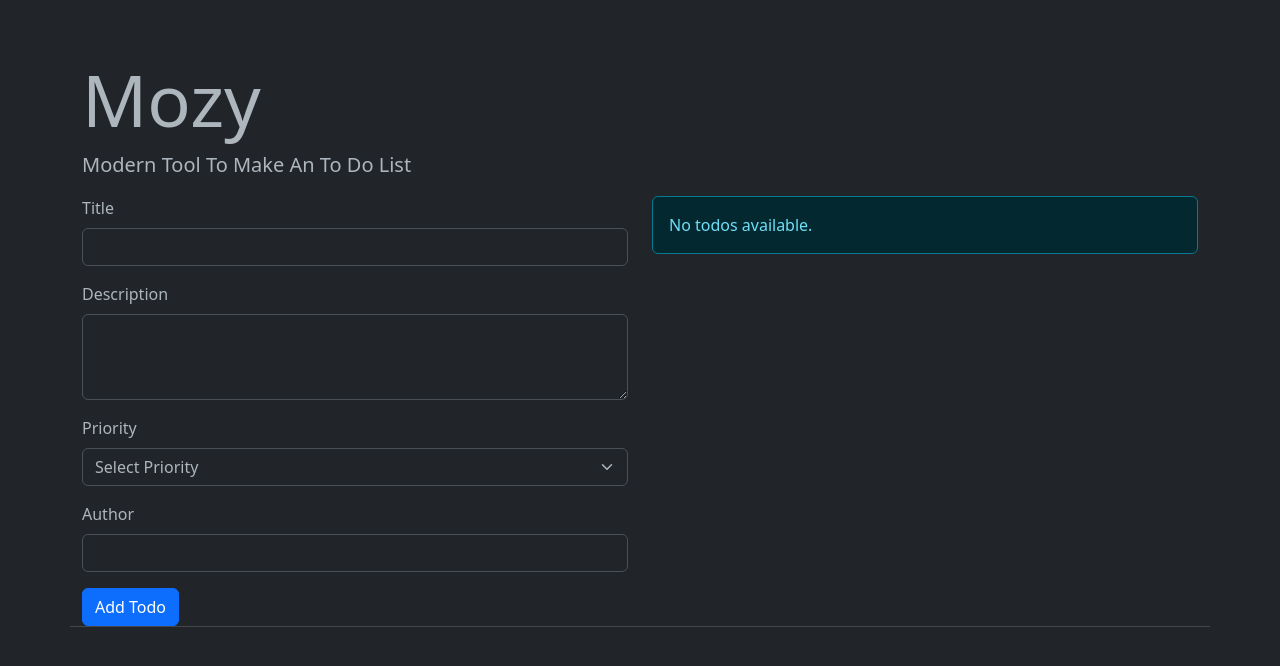
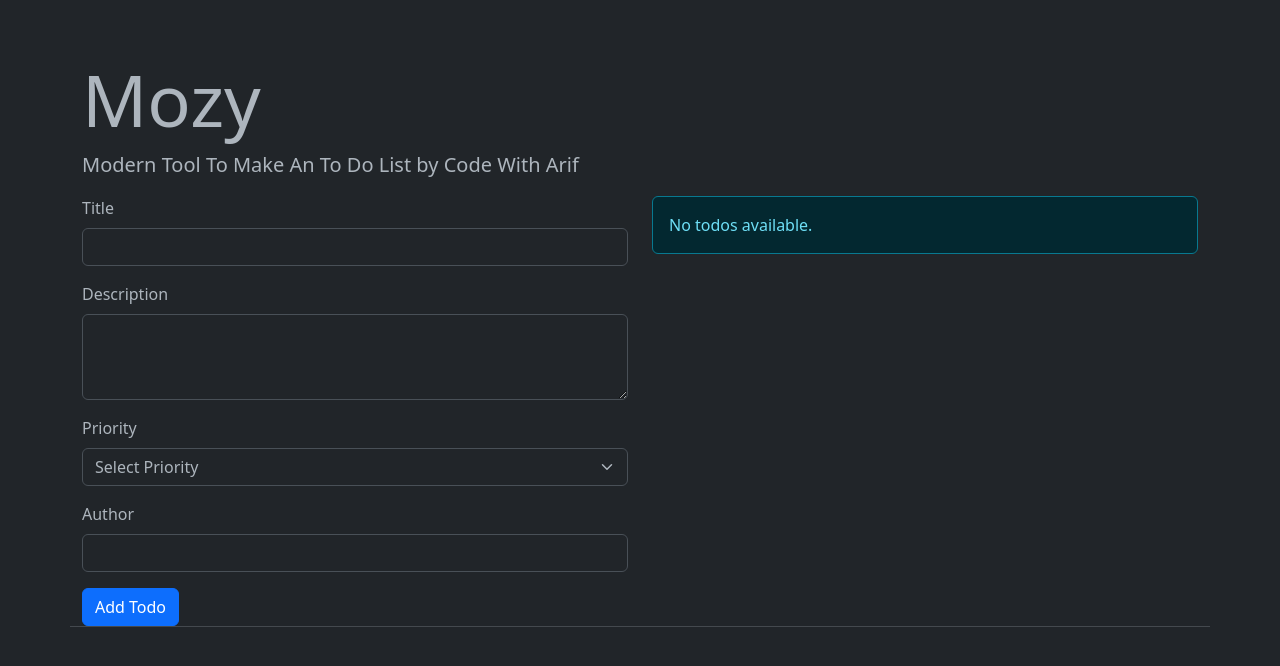
Before and after one commit to itsmebroarif/todo-apps, a plain HTML site: page index.html in a window 1280 px wide. Drawn offline with nearby package versions, Linux system fonts and the light colour scheme.

Commit message:
Update index.html

```diff
--- a/index.html
+++ b/index.html
@@ -13,7 +13,7 @@
   <body>
     <div id="app" class="container mt-2 py-5">
       <h1 class="display-2">Mozy</h1>
-      <p class="lead">Modern Tool To Make An To Do List</p>
+      <p class="lead">Modern Tool To Make An To Do List by Code With Arif</p>
 
 
       <div class="row">
```
